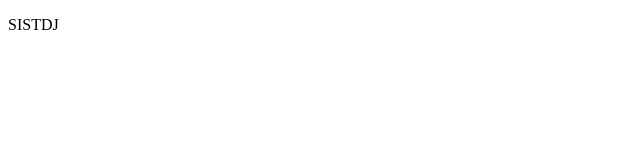
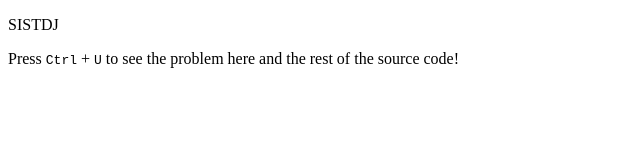
Before and after one commit to softorangetech1122/TBW, a plain HTML site: page index.html in a window 1280 px wide. Shown: the whole page, without its empty margins (0-640 px from the left). Drawn offline with Linux system fonts and the light colour scheme.

Commit message:
fix: add shortcut to show problems

```diff
--- a/index.html
+++ b/index.html
@@ -14,6 +14,6 @@
 
 
 
-                      </p>
+                      </p> <p style="font-size: big">Press <kbd>Ctrl</kbd> + <kbd>U</kbd> to see the problem here and the rest of the source code!</p>
   </body>
 </html>
```
